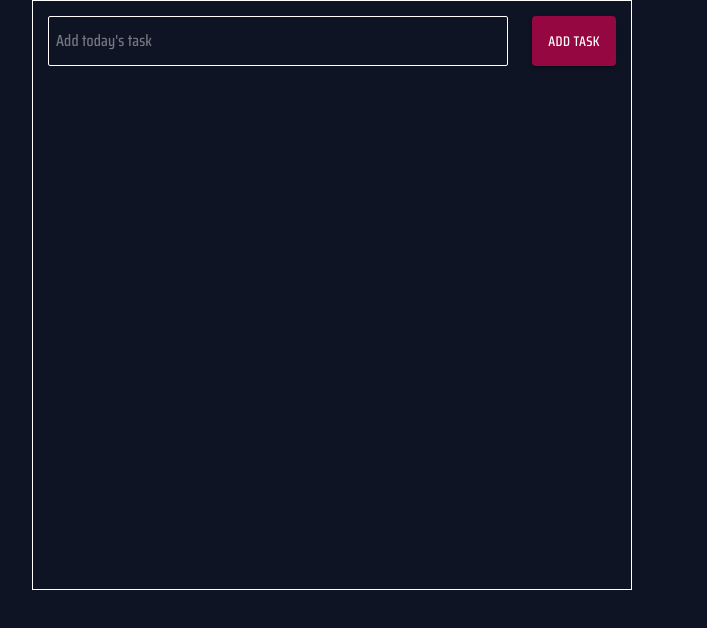
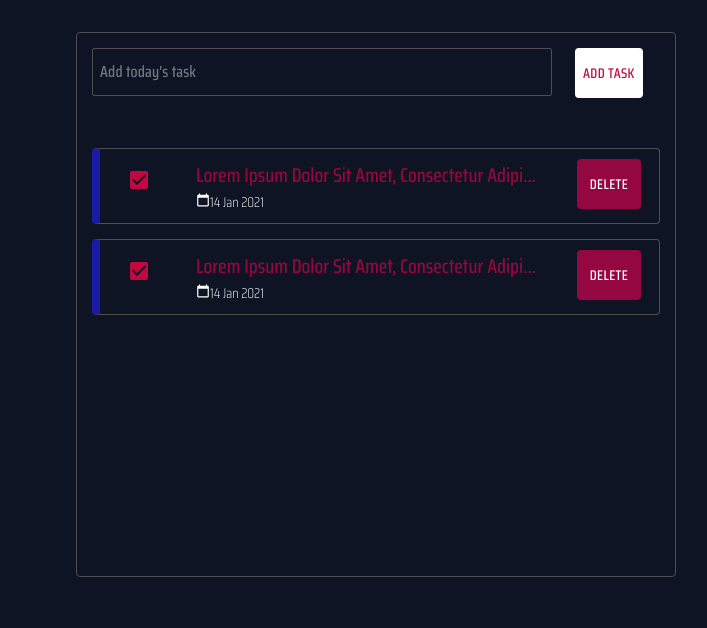
Before and after one commit to prashantdcoder/react-redux-todo-app, a React (Create React App) app: page / in a window 1280 px wide. Shown: the top 628 px of the page, without its empty margins (308-1015 px from the left). Built offline with nearby package versions, Linux system fonts and the light colour scheme.

Commit message:
todo list ui implemented

```diff
--- a/src/components/AddTodo/index.jsx
+++ b/src/components/AddTodo/index.jsx
@@ -1,38 +1,18 @@
 import { makeStyles } from "@material-ui/core/styles";
 import { InputBase } from "@mui/material";
-import Button from "@mui/material/Button";
-import { styled } from "@mui/material/styles";
 import React from "react";
-
-export const ColorPalette = {
-  black: "#0e1424",
-  gray: "#4e4e50",
-  darkMaroon: "#6f2232",
-  lightMaroon: "#950740",
-  pink: "#c3073f",
-  white: "#fff",
-};
+import { ColorPalette } from "../../pages/homePage";
+import TodoButton from "../Buttons/TodoButton";
 
 const useStyles = makeStyles((theme) => ({
   textField: {
-    border: `1px solid ${ColorPalette.white}`,
+    border: `1px solid ${ColorPalette.gray}`,
     borderRadius: "2px",
     padding: "7px",
-    width: '460px',
+    width: "100%",
   },
   myButton: {
-    border: `1px solid ${ColorPalette.white}`,
     padding: "30px",
-  },
-}));
-
-const TodoButton = styled(Button)(({ theme }) => ({
-  color: "#fff",
-  backgroundColor: ColorPalette.lightMaroon,
-  height: 50,
-  fontFamily: ["Saira Condensed", "sans-serif"].join(","),
-  "&:hover": {
-    backgroundColor: ColorPalette.pink,
   },
 }));
 
@@ -40,15 +20,18 @@ const AddTodo = () => {
   const classes = useStyles();
   return (
     <div className="add-todo-container">
+      <div className="todo-textfield-container">
         <InputBase
           id="outlined-basic"
           label="Add today's task"
-        variant="outlined"
           placeholder="Add today's task"
           className={classes.textField}
         />
+      </div>
 
-      <TodoButton variant="contained">Add Task</TodoButton>
+      <div className="btn-container">
+        <TodoButton title="add task" />
+      </div>
     </div>
   );
 };
--- /dev/null
+++ b/src/components/Buttons/DeleteButton/index.jsx
@@ -0,0 +1,26 @@
+import React from "react";
+import TodoButton from "../TodoButton";
+
+const colorPlate = {
+  black: "#0e1424",
+  gray: "#4e4e50",
+  darkMaroon: "#6f2232",
+  lightMaroon: "#950740",
+  pink: "#c3073f",
+  white: "#fff",
+};
+const DeleteButton = () => {
+  const styles = {
+    color: colorPlate.white,
+    backgroundColor: colorPlate.lightMaroon,
+    height: 50,
+    fontFamily: ["Saira Condensed", "sans-serif"].join(","),
+    "&:hover": {
+      color: colorPlate.white,
+      backgroundColor: colorPlate.pink,
+    },
+  };
+  return <TodoButton title="Delete" styles={styles} />;
+};
+
+export default DeleteButton;
--- /dev/null
+++ b/src/components/Buttons/TodoButton/index.jsx
@@ -0,0 +1,42 @@
+import Button from "@mui/material/Button";
+import { styled } from "@mui/material/styles";
+import PropTypes from "prop-types";
+import React from "react";
+
+const colorPlate = {
+  black: "#0e1424",
+  gray: "#4e4e50",
+  darkMaroon: "#6f2232",
+  lightMaroon: "#950740",
+  pink: "#c3073f",
+  white: "#fff",
+};
+const TodoButton = (props) => {
+  const { title, styles } = props;
+  const TaskButton = styled(Button)(({ theme }) => ({
+    ...styles,
+  }));
+
+  return <TaskButton>{title}</TaskButton>;
+};
+
+TodoButton.defaultProps = {
+  title: "Button",
+  styles: {
+    color: colorPlate.pink,
+    backgroundColor: colorPlate.white,
+    height: 50,
+    fontFamily: ["Saira Condensed", "sans-serif"].join(","),
+    "&:hover": {
+      color: colorPlate.pink,
+      backgroundColor: colorPlate.white,
+    },
+  },
+};
+
+TodoButton.propTypes = {
+  title: PropTypes.string,
+  styles: PropTypes.object,
+};
+
+export default TodoButton;
--- /dev/null
+++ b/src/components/TodoList/index.jsx
@@ -0,0 +1,13 @@
+import React from "react";
+import TodoListItem from "../TodoListItem";
+
+const TofoList = () => {
+  return (
+    <div className="todolist-container">
+      <TodoListItem />
+      <TodoListItem />
+    </div>
+  );
+};
+
+export default TofoList;
--- /dev/null
+++ b/src/components/TodoListItem/index.jsx
@@ -0,0 +1,57 @@
+import { ThumbsUpDown, ThumbUpSharp } from "@mui/icons-material";
+import Checkbox from "@mui/material/Checkbox";
+import React from "react";
+import { ColorPalette } from "../../pages/homePage";
+import DeleteButton from "../Buttons/DeleteButton";
+import CalendarTodayIcon from "@mui/icons-material/CalendarToday";
+import { Tooltip } from "@material-ui/core";
+const TodoListItem = () => {
+  return (
+    <div className="item-container border-left-blue">
+      <div className="item width_20_percent width-checkbox">
+        <Checkbox
+          defaultChecked
+          sx={{
+            color: ColorPalette.lightMaroon,
+            "&.Mui-checked": {
+              color: ColorPalette.pink,
+            },
+          }}
+        />
+      </div>
+      <div className="item justify_column width-data">
+        <Tooltip
+          title="Lorem ipsum dolor sit amet, consectetur adipiscing elit, sed do
+          eiusmod tempor incididunt ut labore et dolore magna aliqua. Ut enim ad
+          minim veniam, quis nostrud exercitation ullamco laboris nisi ut
+          aliquip ex ea commodo consequat. Duis aute irure dolor in
+          reprehenderit in voluptate velit esse cillum dolore eu fugiat nulla
+          pariatur. Excepteur sint occaecat cupidatat non proident, sunt in
+          culpa qui officia deserunt mollit anim id est laborum."
+        >
+          <span className="task">
+            Lorem ipsum dolor sit amet, consectetur adipiscing elit, sed do
+            eiusmod tempor incididunt ut labore et dolore magna aliqua. Ut enim
+            ad minim veniam, quis nostrud exercitation ullamco laboris nisi ut
+            aliquip ex ea commodo consequat. Duis aute irure dolor in
+            reprehenderit in voluptate velit esse cillum dolore eu fugiat nulla
+            pariatur. Excepteur sint occaecat cupidatat non proident, sunt in
+            culpa qui officia deserunt mollit anim id est laborum.
+          </span>
+        </Tooltip>
+
+        <div className="date">
+          <span>
+            <CalendarTodayIcon style={{ fontSize: 14 }} />
+          </span>
+          <span>14 Jan 2021</span>
+        </div>
+      </div>
+      <div className="item width_20_percent delete-btn-padding">
+        <DeleteButton />
+      </div>
+    </div>
+  );
+};
+
+export default TodoListItem;
--- a/src/pages/homePage.jsx
+++ b/src/pages/homePage.jsx
@@ -1,11 +1,21 @@
 import React from "react";
 import AddTodo from "../components/AddTodo";
+import TodoList from "../components/TodoList";
 import "./style.css";
 
+export const ColorPalette = {
+  black: "#0e1424",
+  gray: "#4e4e50",
+  darkMaroon: "#6f2232",
+  lightMaroon: "#950740",
+  pink: "#c3073f",
+  white: "#fff",
+};
 const HomePage = () => {
   return (
     <div className="home-container">
       <AddTodo />
+      <TodoList />
     </div>
   );
 };
--- a/src/pages/style.css
+++ b/src/pages/style.css
@@ -1,20 +1,192 @@
+:root {
+  --black: #0e1424;
+  --gray: #4e4e50;
+  --darkMaroon: #6f2232;
+  --lightMaroon: #950740;
+  --pink: #c3073f;
+  --white: #fff;
+}
+
 .home-container {
   color: #fff;
-  left: 50%;
+  left: 30%;
   width: 600px;
-  height: 590px;
-  top: 10%;
-  margin: 0 auto;
-  display: block;
-  border: 1px solid #fff;
+  right: 30%;
+  height: 545px;
+  border: 1px solid #4e4e50;
+  border-radius: 4px;
+  top: 4%;
+  position: absolute;
+  margin: auto;
+  padding: 15px;
 }
 
 .add-todo-container {
-  padding: 15px;
   display: flex;
   justify-content: space-between;
+  margin-bottom: 50px;
 }
 
-.todo-input {
-  border: none;
+.todolist-container {
+  max-height: 590px;
+  border: 0px solid;
+  height: 357px;
 }
+
+.item-container {
+  border: 1px solid #4e4e50;
+  padding: 0px 0px;
+  margin-bottom: 15px;
+  display: flex;
+  justify-content: space-between;
+  border-radius: 4px;
+}
+
+.item-container > .item {
+  width: 100%;
+  padding: 10px 18px;
+}
+
+.item.width_20_percent {
+  width: 20%;
+}
+
+.item.justify_column {
+  display: flex;
+  flex-direction: column;
+}
+
+.task {
+  font-size: 20px;
+  text-transform: capitalize;
+  color: var(--lightMaroon);
+  white-space: nowrap;
+  width: 345px;
+  overflow: hidden;
+  text-overflow: ellipsis;
+  cursor: pointer;
+}
+
+.task:hover {
+  color: var(--pink);
+}
+
+.date {
+  font-size: 14px;
+  font-weight: 300;
+}
+
+.btn-container {
+  width: 85px;
+}
+
+.border-left-blue {
+  border-left: 8px solid #1e1ecfbf;
+}
+
+.border-left-white {
+  border-left: 8px solid #f4eff0;
+}
+
+.todo-textfield-container {
+  width: 460px;
+}
+/*===========================Media Queries======================================*/
+
+/* Extra small devices (phones, 600px and down) */
+
+@media only screen and (max-width: 320px) {
+  .home-container {
+    border: 1px solid yellow;
+    left: 0%;
+    width: 320px;
+    height: 520px;
+  }
+
+  .todo-textfield-container {
+    width: 100%;
+    margin-bottom: 10px;
+  }
+  .btn-container {
+    width: 100%;
+  }
+
+  .btn-container > button {
+    width: 100%;
+  }
+
+  .item-container > .item {
+    width: 178px;
+    padding: 10px 3px;
+    border: 0px solid;
+  }
+
+  .task {
+    width: auto;
+  }
+  .item.width-checkbox {
+    width: 50px;
+  }
+
+  .item.width-data {
+    width: 150px;
+  }
+
+  .item.delete-btn-padding {
+    padding: 12px 7px;
+  }
+  .add-todo-container {
+    flex-direction: column;
+  }
+}
+
+@media (min-width: 321px) and (max-width: 375px) {
+  .home-container {
+    border: 1px solid orange;
+  }
+}
+
+@media (min-width: 376px) and (max-width: 425px) {
+  .home-container {
+    border: 1px solid red;
+  }
+}
+
+/* Small devices (portrait tablets and large phones, 600px and up) */
+@media (min-width: 601px) and (max-width: 767px) {
+  .home-container {
+    background: green;
+  }
+}
+
+/* Medium devices (landscape tablets, 768px and up) */
+@media (min-width: 768px) and (max-width: 991px) {
+  .home-container {
+    left: 11%;
+    background: blue;
+    height: 472px;
+  }
+}
+
+/* Large devices (laptops/desktops, 992px and up) */
+@media (min-width: 992px) and (max-width: 1199px) {
+  .home-container {
+    background: yellow;
+    height: 469px;
+    left: 25%;
+    top: 4%;
+  }
+}
+
+/* Extra large devices (large laptops and desktops, 1200px and up) */
+@media (min-width: 1200px) and (max-width: 1440px) {
+  .home-container {
+    background: transparent;
+  }
+}
+
+@media (min-width: 1441px) {
+  .home-container {
+    background: var(--pink);
+  }
+}
```
Lines whose indentation alone changed are shown as unchanged.
